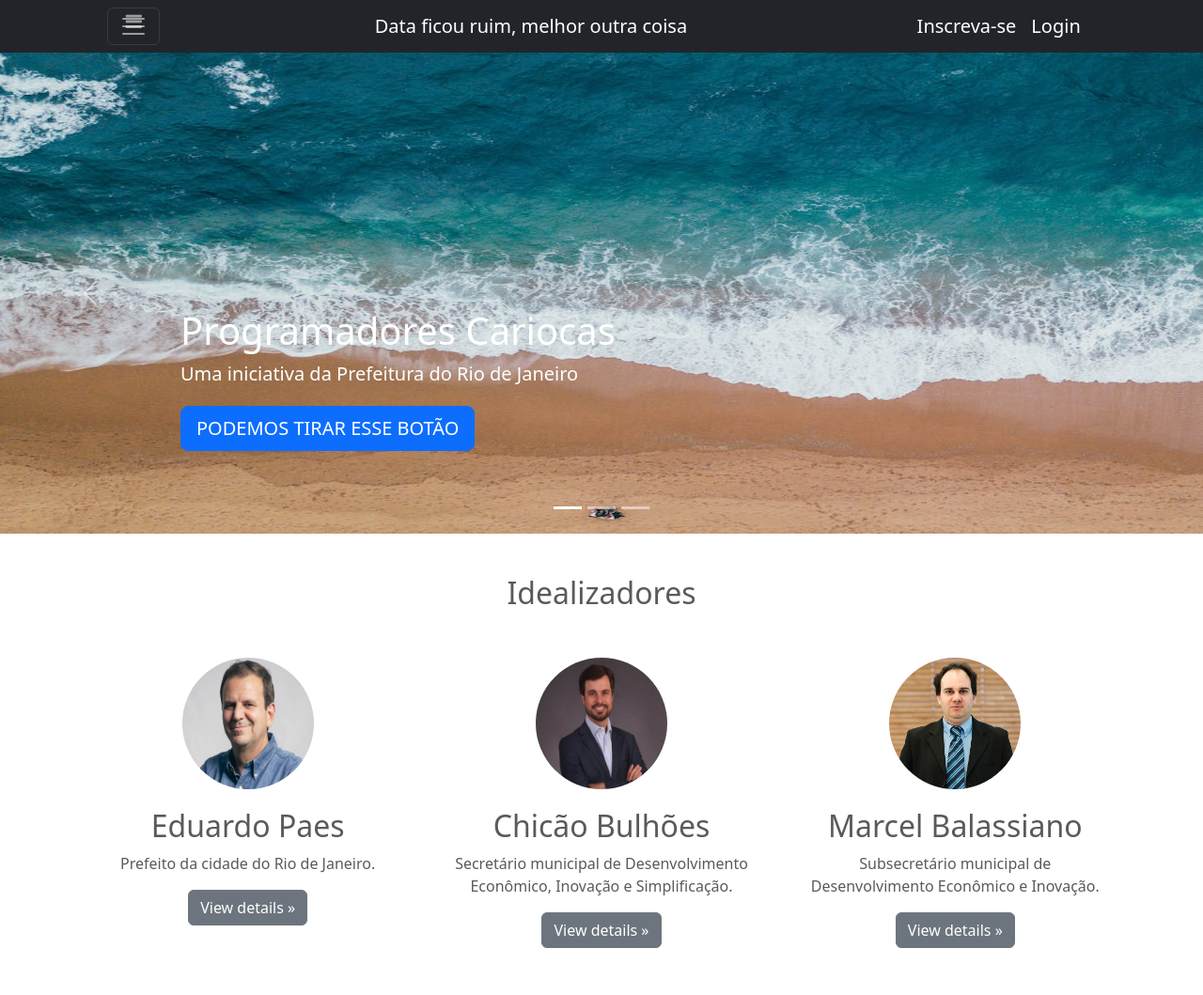
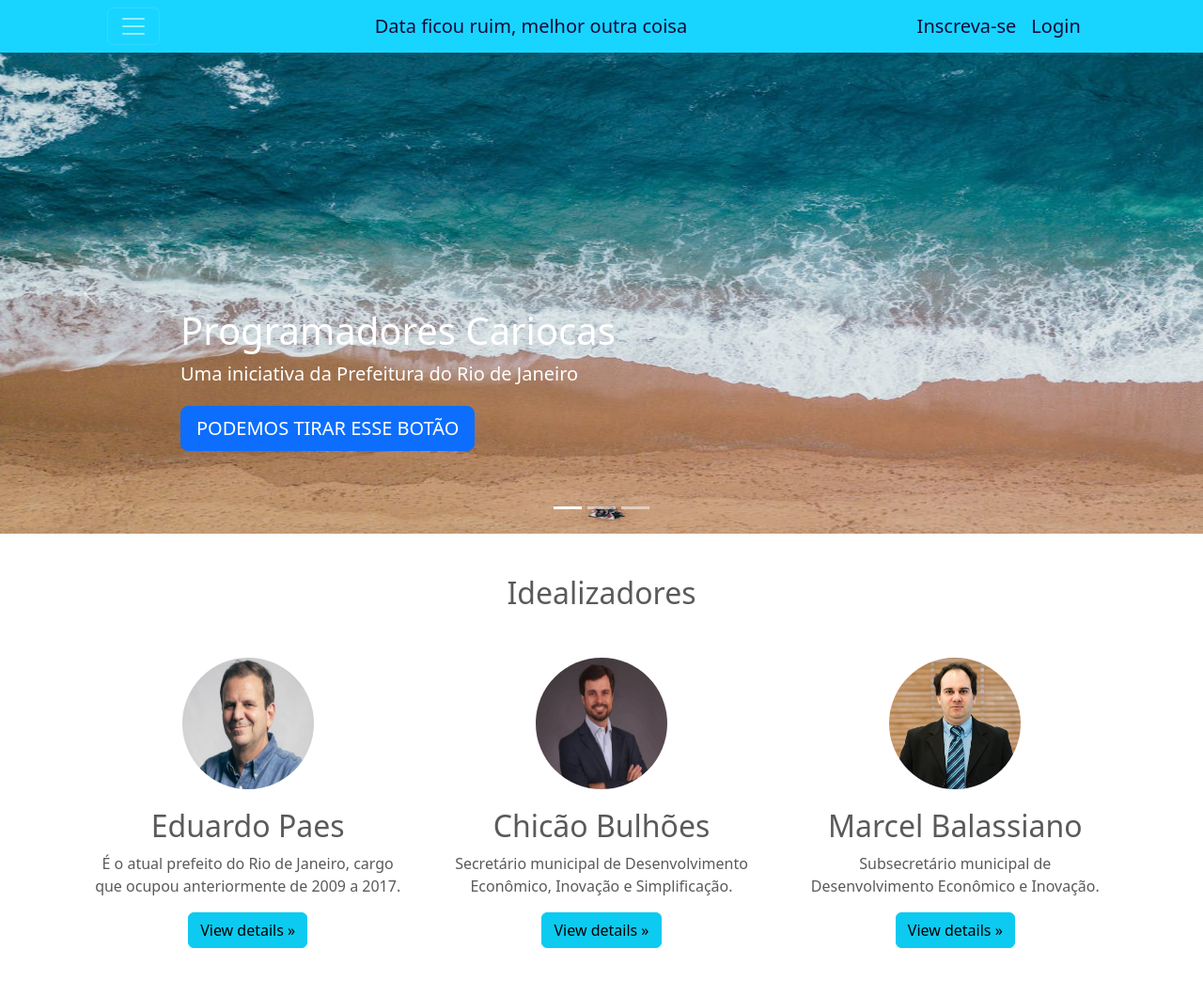
Before and after one commit to DevairUva/Final, a React (Vite) app: page / in a window 1280 px wide. Shown: the top 1059 px of the page at 94% size. Built offline with nearby package versions, Linux system fonts and the light colour scheme.

Commit message:
Atualização

```diff
--- a/src/components/Header.jsx
+++ b/src/components/Header.jsx
@@ -7,14 +7,15 @@ import NavDropdown from 'react-bootstrap/NavDropdown';
 import Offcanvas from 'react-bootstrap/Offcanvas';
 import { Link } from 'react-router-dom'
 import '../styles/header.css'
+import login from '../assets/icon2.png'
 
 function Header() {
   return (
     <div>
-      <nav class="navbar bg-dark fixed-top" data-bs-theme="dark">
+      <nav class="navbar fixed-top" data-bs-theme="dark">
         <div class="navHeader">
           <button class="navbar-toggler" type="button" data-bs-toggle="offcanvas" data-bs-target="#offcanvasNavbar" aria-controls="offcanvasNavbar">
-            <span class="navbar-toggler-icon"><i class="fa fa-bars"></i></span>
+            <span class="navbar-toggler-icon"></span>
           </button>
           <div class="offcanvas offcanvas-start" tabindex="-1" id="offcanvasNavbar" aria-labelledby="offcanvasNavbarLabel">
             <div class="offcanvas-header">
--- a/src/components/Home.jsx
+++ b/src/components/Home.jsx
@@ -68,20 +68,20 @@ function Home() {
             <div class="col-lg-4">
               <img class="rounded-circle" width="140" height="140" src={edu} alt="" />
               <h2 class="fw-normal">Eduardo Paes</h2>
-              <p>Prefeito da cidade do Rio de Janeiro.</p>
-              <p><a class="btn btn-secondary" href="#">View details &raquo;</a></p>
+              <p>É o atual prefeito do Rio de Janeiro, cargo que ocupou anteriormente de 2009 a 2017.</p>
+              <p><a class="btn btn-info" href="#">View details &raquo;</a></p>
             </div>
             <div class="col-lg-4">
               <img class="rounded-circle" width="140" height="140" src={chico} alt="" />
               <h2 class="fw-normal">Chicão Bulhões</h2>
               <p>Secretário municipal de Desenvolvimento Econômico, Inovação e Simplificação.</p>
-              <p><a class="btn btn-secondary" href="#">View details &raquo;</a></p>
+              <p><a class="btn btn-info" href="#">View details &raquo;</a></p>
             </div>
             <div class="col-lg-4">
               <img class="rounded-circle" width="140" height="140" src={marcel} alt="" />
               <h2 class="fw-normal">Marcel Balassiano</h2>
               <p>Subsecretário municipal de Desenvolvimento Econômico e Inovação.</p>
-              <p><a class="btn btn-secondary" href="#">View details &raquo;</a></p>
+              <p><a class="btn btn-info" href="#">View details &raquo;</a></p>
             </div>
           </div>
         </div>
--- a/src/styles/header.css
+++ b/src/styles/header.css
@@ -57,3 +57,15 @@
   align-items: center;
   width: 1500px;
 }
+
+.navbar{
+  background-color: #18D5FF;
+}
+
+.navbar-brand{
+  color: #14093B;
+}
+
+.navbar-toggler{
+color: #14093B;
+}
--- a/src/styles/home.css
+++ b/src/styles/home.css
@@ -192,3 +192,7 @@ background-color: #fff;
 .ratio{
   margin-top: 50px;
 }
+
+.button{
+  color:#18D5FF;
+}
```
Also changed, not shown: src/assets/icon.jpg (added), src/assets/icon2.png (added).
